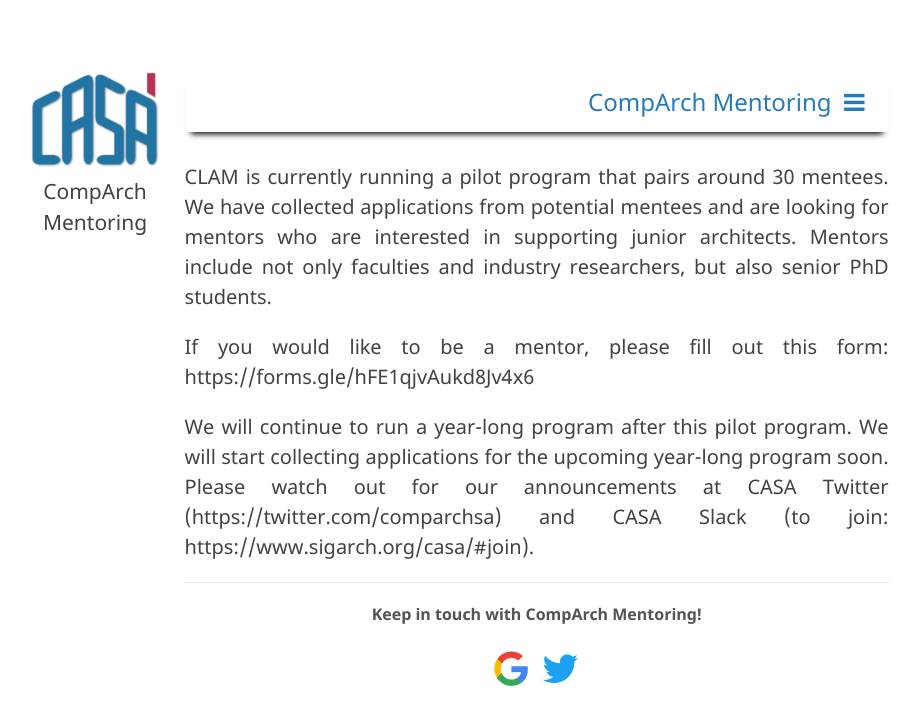
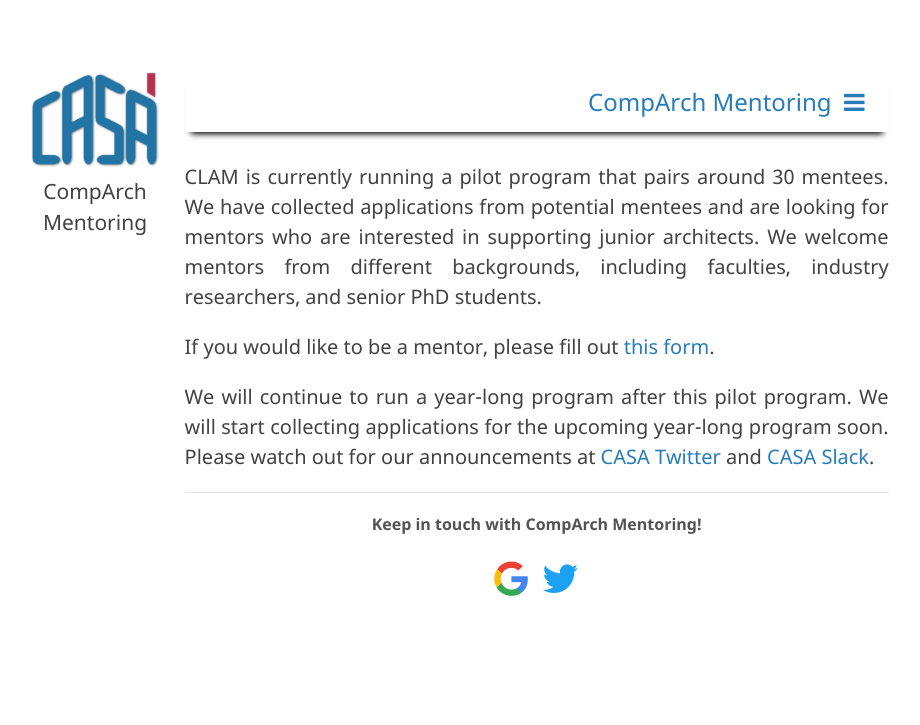
Before and after one commit to suyashmahar/jekyll-conf-website, a Jekyll site: the page built from pages/participate.md, in a window 1280 px wide. Shown: the top 725 px of the page, without its empty margins (169-1089 px from the left). Built offline with Jekyll 4.4.1, drawn with Linux system fonts in a browser that asks for light colours.

Commit message:
Update participate.md

```diff
--- a/pages/participate.md
+++ b/pages/participate.md
@@ -5,8 +5,8 @@ categories: "navigation"
 order: 4
 ---
 
-CLAM is currently running a pilot program that pairs around 30 mentees. We have collected applications from potential mentees and are looking for mentors who are interested in supporting junior architects. Mentors include not only faculties and industry researchers, but also senior PhD students.
+CLAM is currently running a pilot program that pairs around 30 mentees. We have collected applications from potential mentees and are looking for mentors who are interested in supporting junior architects. We welcome mentors from different backgrounds, including faculties, industry researchers, and senior PhD students.
 
-If you would like to be a mentor, please fill out this form: https://forms.gle/hFE1qjvAukd8Jv4x6
+If you would like to be a mentor, please fill out [this form](ttps://forms.gle/hFE1qjvAukd8Jv4x6).
 
-We will continue to run a year-long program after this pilot program. We will start collecting applications for the upcoming year-long program soon. Please watch out for our announcements at CASA Twitter (https://twitter.com/comparchsa) and CASA Slack (to join: https://www.sigarch.org/casa/#join).
+We will continue to run a year-long program after this pilot program. We will start collecting applications for the upcoming year-long program soon. Please watch out for our announcements at [CASA Twitter](https://twitter.com/comparchsa) and [CASA Slack](https://www.sigarch.org/casa/#join).
```
